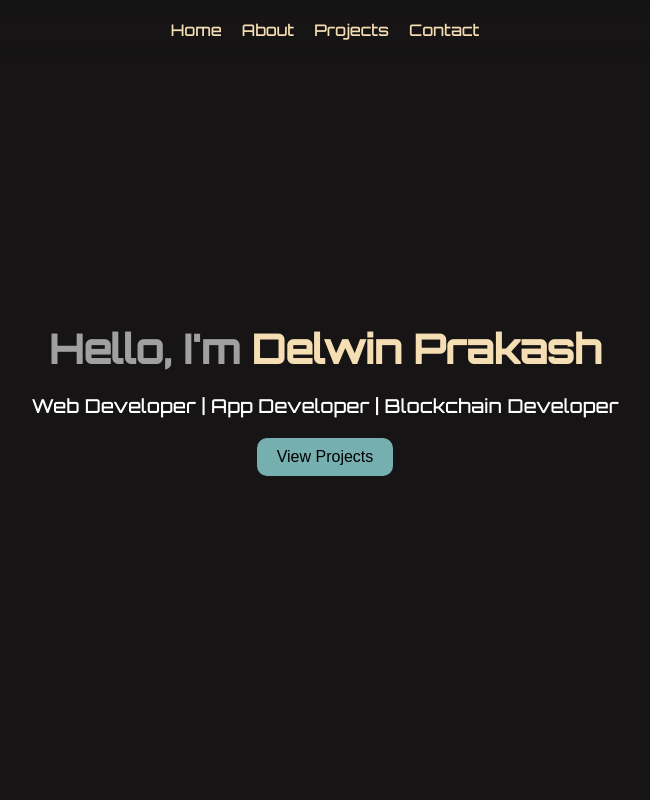
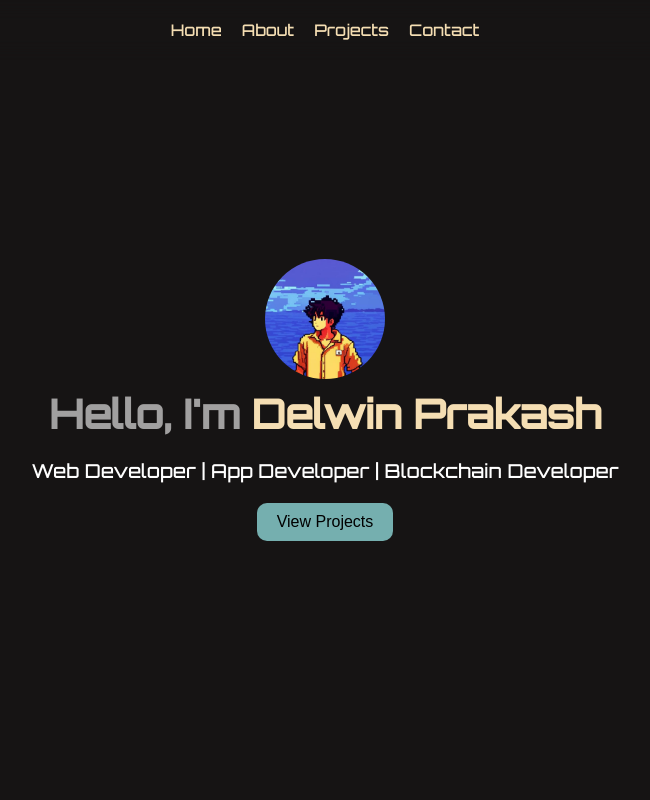
Before and after one commit to DelwinPrakash/portfolio-delwin, a plain HTML site: page index.html in a window 1280 px wide. Shown: the top 800 px of the page, without its empty margins (315-965 px from the left). Drawn offline with Linux system fonts and the light colour scheme.

Commit message:
Implement code changes to enhance functionality and improve performance

```diff
--- a/index.html
+++ b/index.html
@@ -53,6 +53,26 @@
 
     nav ul li a:hover {
         color: cyan;
+    }
+
+    .image-dp {
+        height: 120px;
+        width: 120px;
+        border-radius: 50%;
+        margin-bottom: 10px;
+        overflow: hidden;
+    }
+
+    .image-dp img {
+        height: 100%;
+        width: 100%;
+        object-fit: cover;
+        object-position: 45%;
+        transition: transform 0.3s;
+    }
+
+    .image-dp img:hover{
+        transform: scale(1.5);
     }
 
     .hero {
@@ -161,6 +181,9 @@
     </header>
 
     <section id="home" class="hero">
+        <div class="image-dp">
+            <img src="./assets/dp.jpg"/>
+        </div>
         <h2>Hello, I'm <span>Delwin Prakash</span></h2>
         <p>Web Developer | App Developer | Blockchain Developer</p>
         <button onclick="scrollToSection('projects')">View Projects</button>
```
Also changed, not shown: assets/dp.jpg (added).
